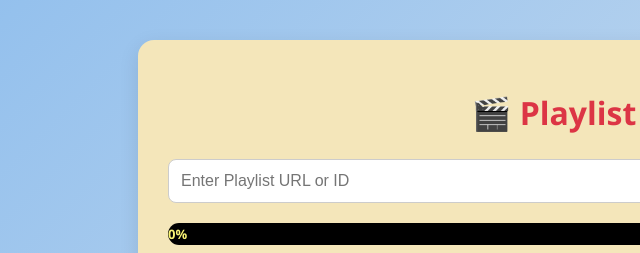
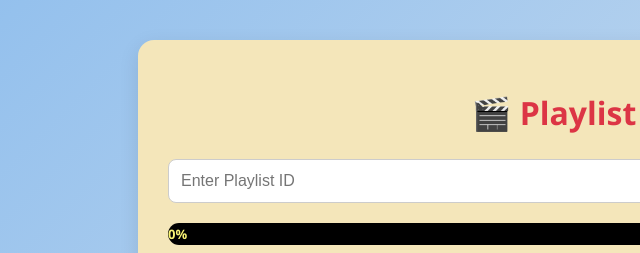
Before and after one commit to Swaminathan02/Youtube-playlist-analyzer, a website: page public/script.html in a window 1280 px wide. Shown: the top 253 px of the page, 22-662 px from the left. Drawn offline with Linux system fonts and the light colour scheme.

Commit message:
small changes

```diff
--- a/public/script.html
+++ b/public/script.html
@@ -147,7 +147,7 @@
         <input
           type="text"
           id="playlistInput"
-          placeholder="Enter Playlist URL or ID"
+          placeholder="Enter Playlist ID"
         />
         <button onclick="loadPlaylist()">Load</button>
       </div>
```
